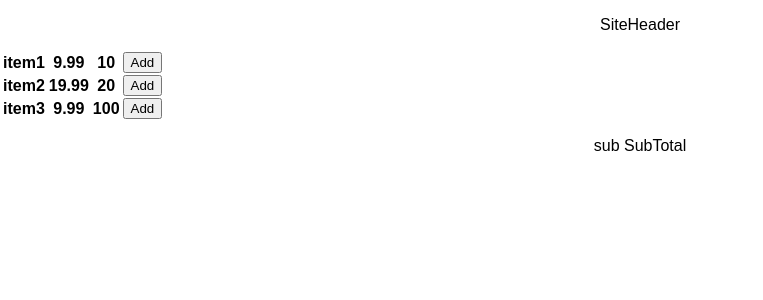
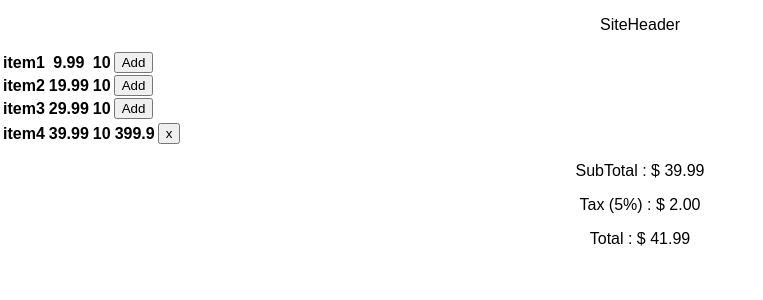
Before and after one commit to hongyili93/project-react, a React (Create React App) app: page / in a window 1280 px wide. Shown: the top 300 px of the page, without its empty margins (0-763 px from the left). Built offline with nearby package versions, Linux system fonts and the light colour scheme.

Commit message:
add subtotal not working properly yet

```diff
--- a/src/components/App.js
+++ b/src/components/App.js
@@ -10,7 +10,7 @@ const _deleteItem = (items, cartItems, id) => {
     if (ids !== -1) {
         items[ids].qty += cartItems[idc].qty;
     } else {
-        var temp = {'id': id, 'name': cartItems[idc].name, 'price': cartItems[idc].price, 'qty': 1};
+        var temp = {'id': id, 'name': cartItems[idc].name, 'price': cartItems[idc].price, 'qty': cartItems[idc].qty};
         items.push(temp);
     }
     cartItems.splice(idc, 1);
@@ -21,12 +21,18 @@ const _addItem = (items, cartItems, id) => {
     const ids = items.findIndex((item) => item.id === id);
     const idc = cartItems.findIndex((item) => item.id === id);
     if (idc !== -1) {
-        items[ids].qty -= 1;
-        cartItems[idc].qty += 1;
+        if(items[ids].qty > 0){
+            items[ids].qty -= 1;
+            cartItems[idc].qty += 1;
+            cartItems[idc].total = cartItems[idc].qty * items[ids].price;
+            cartItems[idc].total = cartItems[idc].total.toFixed(2);
+        }
     } else {
-        items[ids].qty -= 1;
-        var temp = {'id': id, 'name': items[ids].name, 'price': items[ids].price, 'qty': 1};
-        cartItems.push(temp);
+        if(items[ids].qty > 0){
+            items[ids].qty -= 1;
+            var temp = {'id': id, 'name': items[ids].name, 'price': items[ids].price, 'qty': 1, 'total': items[ids].price.toFixed(2)};
+            cartItems.push(temp);
+        }
     }
     return cartItems;
 };
@@ -40,35 +46,39 @@ class App extends Component {
                     id: 1,
                     name: "item1",
                     price: 9.99,
-                    qty: 10
+                    qty: 10,
+                    total: 99.9
                 },
                 {
                     id: 2,
                     name: "item2",
                     price: 19.99,
-                    qty: 20
+                    qty: 10,
+                    total: 199.9
                 },
                 {
                     id: 3,
                     name: "item3",
-                    price: 9.99,
-                    qty: 100
+                    price: 29.99,
+                    qty: 10,
+                    total: 299.9
                 }
             ],
-            cartItems: []
+            cartItems: [
+                {
+                    id: 4,
+                    name: "item4",
+                    price: 39.99,
+                    qty: 10,
+                    total: 399.9
+                }
+            ],
+            taxRate: 5,
         }
     }
 
-    updateItem(items, cartItems, id) {
-        var a = _addItem(items, cartItems, id);
-        this.setState({
-            items: a[0],
-            cartItems: a[1]
-        })
-    }
-
     render() {
-        const {items, cartItems} = this.state;
+        const {items, cartItems, taxRate} = this.state;
         return (
             <div className="App">
                 <SiteHeader/>
@@ -81,7 +91,7 @@ class App extends Component {
                         cartItems: _deleteItem(items, cartItems, ...args)
                     })}
                 />
-                <SubTotal/>
+                <SubTotal cartItems={cartItems} taxRate={taxRate}/>
             </div>
         );
     }
--- a/src/components/Item.js
+++ b/src/components/Item.js
@@ -23,6 +23,7 @@ class Item extends Component {
             name,
             price,
             qty,
+            total,
             onDelete
         } = this.props;
         return (
@@ -30,6 +31,7 @@ class Item extends Component {
                 <th>{name}</th>
                 <th>{price}</th>
                 <th>{qty}</th>
+                <th>{total}</th>
                 <button onClick={() => onDelete && onDelete()}>x</button>
             </tr>
     );
--- a/src/components/ItemList.js
+++ b/src/components/ItemList.js
@@ -12,6 +12,7 @@ class ItemList extends Component {
                 name={item.name}
                 price={item.price}
                 qty={item.qty}
+                total={item.total}
                 onDelete={() => onDelete && onDelete(item.id)}
                 onAdd={() => onAdd && onAdd(item.id)}
             />
--- a/src/components/SubTotal.js
+++ b/src/components/SubTotal.js
@@ -1,11 +1,30 @@
 import React, { Component } from 'react';
 
 class SubTotal extends Component {
-  render() {
-    return (
-      <p>sub SubTotal</p>
-    );
-  }
+    render() {
+        const {cartItems, taxRate} = this.props;
+        var subtotal = 0.0;
+        var tax = 0.0;
+        var total = 0.0;
+
+        const calcSubTotal = cartItems.map((item) => (
+            subtotal += item.price
+        ));
+
+        tax = subtotal * taxRate / 100;
+        tax = tax.toFixed(2);
+
+        total = subtotal * (100 + taxRate) / 100;
+        total = total.toFixed(2);
+
+        return (
+            <div>
+                <p>SubTotal : $ {subtotal}</p>
+                <p>Tax ({taxRate}%) : $ {tax}</p>
+                <p>Total : $ {total}</p>
+            </div>
+        );
+    }
 }
 
 export default SubTotal;
```
Lines whose indentation alone changed are shown as unchanged.
